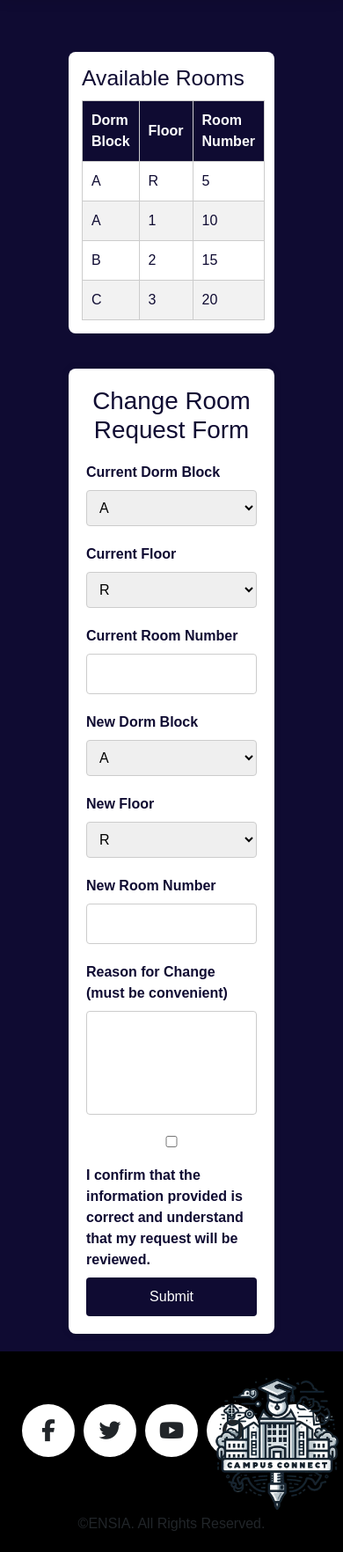
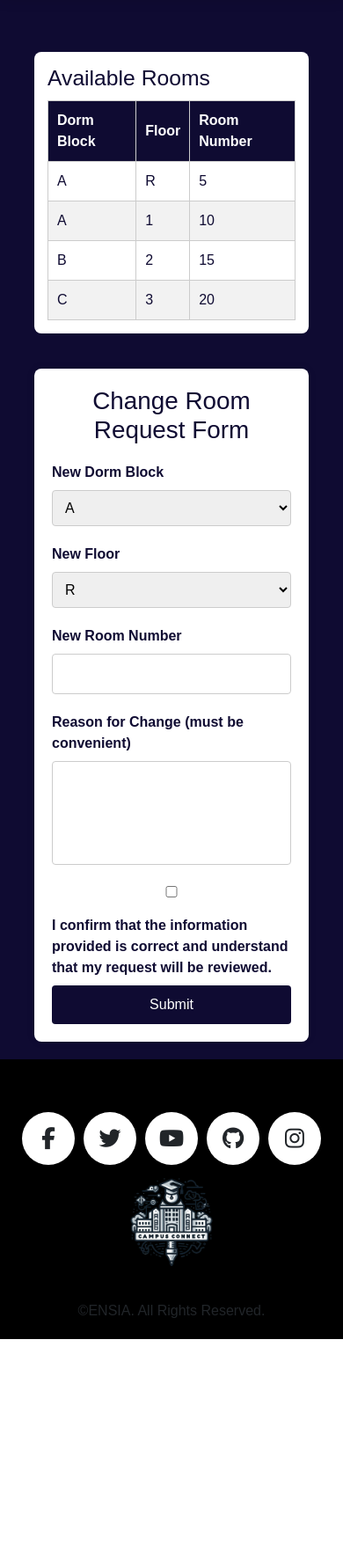
Before and after one commit to KhaledZaabat/CampusConnect, a PHP site: page /changeRoom.html in a window 390 px wide. Shown: the part 86-1850 px from the top of the page at 88% size. After the commit the page ends 1608 px from the top, so only its background shows below. Run offline with PHP 8.4, Linux system fonts and the light colour scheme; some libraries are stand-ins or nearby versions.

Commit message:
footer responsive

```diff
--- a/assets/css/Rooms.css
+++ b/assets/css/Rooms.css
@@ -16,7 +16,7 @@ body {
     color: #0f0b32;
     padding: 20px;
     border-radius: 8px;
-    width: 60%;
+    width: 80%;
     max-width: 600px;
     box-shadow: 0 0 10px rgba(0, 0, 0, 0.1);
     margin: auto;
@@ -51,7 +51,10 @@ input, select, textarea {
 textarea {
     resize: none;
 }
-
+input:focus, select:focus, textarea:focus {
+    border-color: #0f0b32; /* Change border color on focus to dark blue */
+    outline: none; /* Remove the default outline */
+}
 .submit {
     padding: 10px;
     background-color: #0f0b32;
@@ -72,7 +75,7 @@ textarea {
     color: #0f0b32;
     padding: 15px;
     border-radius: 8px;
-    width: 60%;
+    width: 80%;
     max-width: 600px;
 }
 
--- a/assets/css/styles.css
+++ b/assets/css/styles.css
@@ -346,7 +346,7 @@ body{
     }
 
     .project-name::after {
-        font-size: 45px;
+        font-size: 40px;
     }
 
     .welcome-paragraph {
@@ -488,3 +488,27 @@ body{
     font-size: 25px;
     line-height: 60px;
 }
+
+@media screen and (max-width: 700px) {
+    .footer-image {
+        display: block;
+
+    }
+
+    .footer-image img {
+        max-width: 100px; /* Adjust size as needed */
+        max-height: 100px;
+        margin: 15px 0;
+    }
+    .wrapper .button:hover {
+        width: 60px;
+    }
+    .wrapper .button:hover span {
+        display: none; /* Show text on hover */
+    }
+    .test{
+        margin-bottom: 20px;
+        display: flex;
+        flex-direction: column;
+    }
+}
--- a/changeRoom.html
+++ b/changeRoom.html
@@ -98,28 +98,6 @@
     <div class="Form-container">
         <h1>Change Room Request Form</h1>
         <form action="#" method="post" enctype="multipart/form-data">
-            <!-- Current Room Details -->
-            <label for="current-dorm-block">Current Dorm Block</label>
-            <select id="current-dorm-block" name="current-dorm-block" required>
-                <option value="A">A</option>
-                <option value="B">B</option>
-                <option value="C">C</option>
-                <option value="D">D</option>
-                <option value="E">E</option>
-            </select>
-
-            <label for="current-floor">Current Floor</label>
-            <select id="current-floor" name="current-floor" required>
-                <option value="R">R</option>
-                <option value="1">1</option>
-                <option value="2">2</option>
-                <option value="3">3</option>
-                <option value="4">4</option>
-                <option value="5">5</option>
-            </select>
-
-            <label for="current-room-number">Current Room Number</label>
-            <input type="number" id="current-room-number" name="current-room-number" min="1" max="40" required>
 
             <!-- New Room Preferences -->
             <label for="new-dorm-block">New Dorm Block</label>
```
